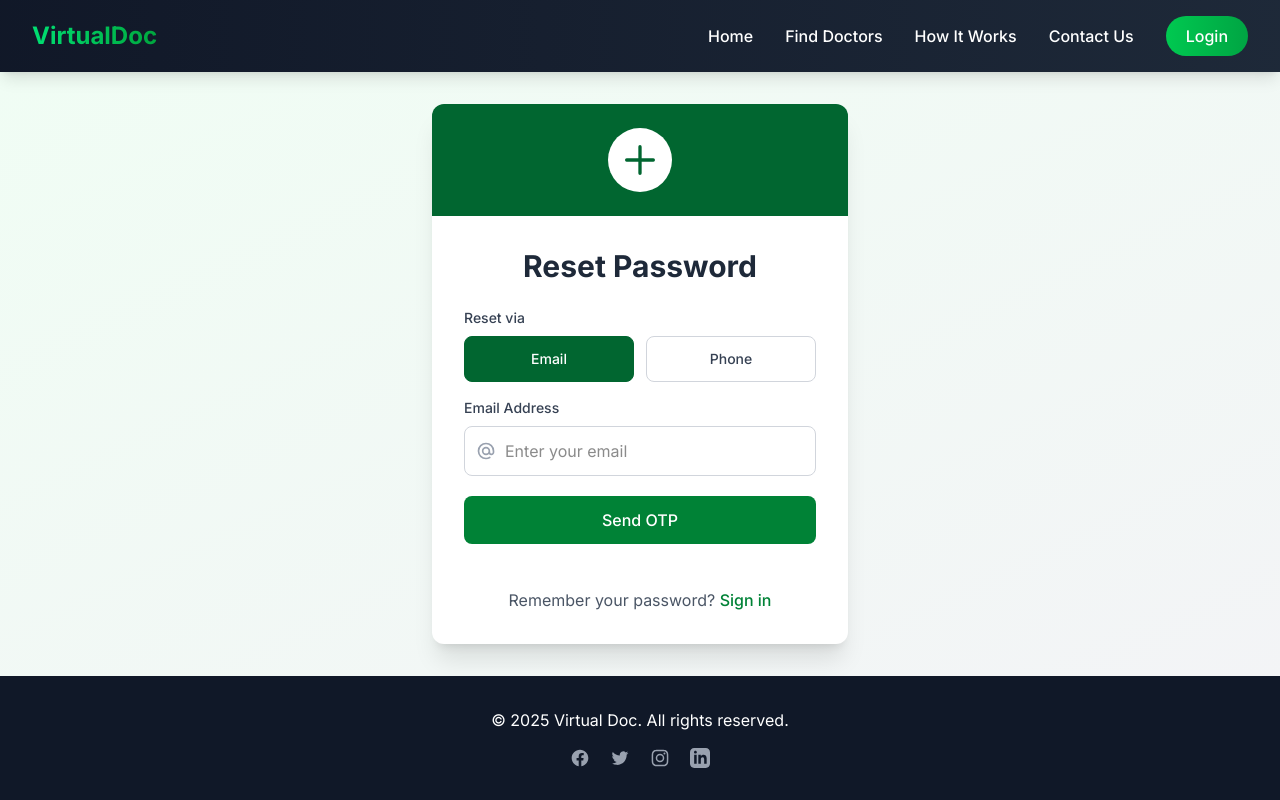
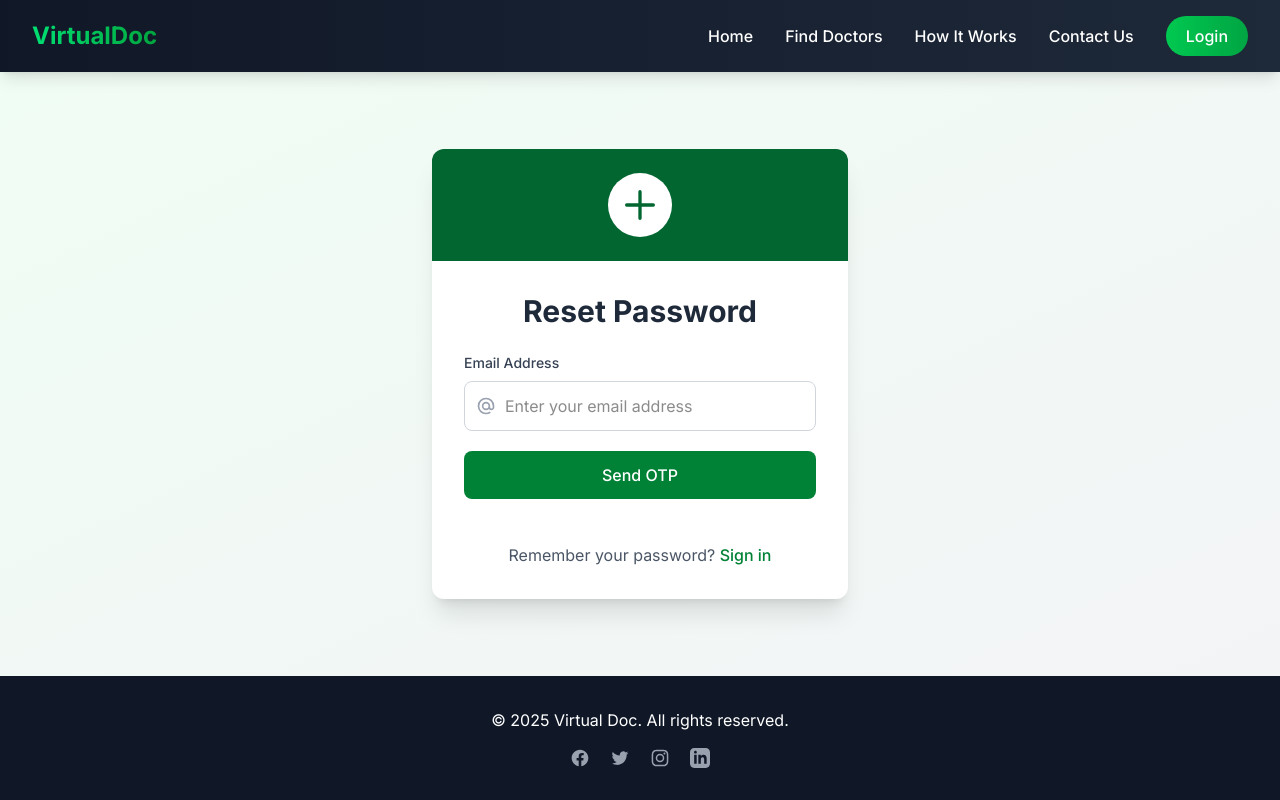
Before and after one commit to andrewsemtetteh/VirtualDoc, a Next.js app: page /auth/forgot-password in a window 1280 px wide. Built offline with nearby package versions, Linux system fonts and the light colour scheme.

Commit message:
connections

```diff
--- a/app/api/auth/[...nextauth]/route.js
+++ b/app/api/auth/[...nextauth]/route.js
@@ -9,7 +9,7 @@ export const authOptions = {
     CredentialsProvider({
       name: 'Credentials',
       credentials: {
-        login: { label: "Email/Phone", type: "text" },
+        login: { label: "Email", type: "email" },
         password: { label: "Password", type: "password" }
       },
       async authorize(credentials) {
@@ -18,17 +18,12 @@ export const authOptions = {
           await dbConnect();
           console.log('Connected to database');
 
-          // Find user by email or phone number
-          const user = await User.findOne({
-            $or: [
-              { email: credentials.login },
-              { phoneNumber: credentials.login }
-            ]
-          });
+          // Find user by email
+          const user = await User.findOne({ email: credentials.login });
 
           if (!user) {
             console.log('No user found for:', credentials.login);
-            throw new Error('No user found with this email or phone number');
+            throw new Error('No user found with this email');
           }
 
           console.log('User found, verifying password...');
--- a/app/auth/ForgotPasswordForm.js
+++ b/app/auth/ForgotPasswordForm.js
@@ -12,7 +12,7 @@ export default function ForgotPasswordForm() {
     otp: '',
     newPassword: '',
     confirmPassword: '',
-    contactType: 'email' // 'email' or 'phone'
+    contactType: 'email' // Remove phone option
   });
   const [error, setError] = useState('');
   const [success, setSuccess] = useState('');
@@ -98,47 +98,23 @@ export default function ForgotPasswordForm() {
               <form onSubmit={handleSubmit} className="space-y-5">
                 {step === 1 && (
                   <>
-                    <div className="mb-4">
-                      <label className="block text-gray-700 text-sm font-medium mb-2">Reset via</label>
-                      <div className="grid grid-cols-2 gap-3">
-                        {['email', 'phone'].map((type) => (
-                          <button
-                            key={type}
-                            type="button"
-                            onClick={() => setFormData(prev => ({ ...prev, contactType: type }))}
-                            className={`py-3 px-4 rounded-lg border text-sm font-medium transition-colors ${
-                              formData.contactType === type
-                                ? 'bg-green-800 text-white border-green-800'
-                                : 'bg-white text-gray-700 border-gray-300 hover:border-green-500'
-                            }`}
-                          >
-                            {type.charAt(0).toUpperCase() + type.slice(1)}
-                          </button>
-                        ))}
-                      </div>
-                    </div>
-
                     <div>
                       <label className="block text-gray-700 text-sm font-medium mb-2">
-                        {formData.contactType === 'email' ? 'Email Address' : 'Phone Number'}
+                        Email Address
                       </label>
                       <div className="relative">
                         <div className="absolute inset-y-0 left-0 pl-3 flex items-center pointer-events-none">
                           <svg xmlns="http://www.w3.org/2000/svg" className="h-5 w-5 text-gray-400" fill="none" viewBox="0 0 24 24" stroke="currentColor">
-                            {formData.contactType === 'email' ? (
-                              <path strokeLinecap="round" strokeLinejoin="round" strokeWidth={2} d="M16 12a4 4 0 10-8 0 4 4 0 008 0zm0 0v1.5a2.5 2.5 0 005 0V12a9 9 0 10-9 9m4.5-1.206a8.959 8.959 0 01-4.5 1.207" />
-                            ) : (
-                              <path strokeLinecap="round" strokeLinejoin="round" strokeWidth={2} d="M3 5a2 2 0 012-2h3.28a1 1 0 01.948.684l1.498 4.493a1 1 0 01-.502 1.21l-2.257 1.13a11.042 11.042 0 005.516 5.516l1.13-2.257a1 1 0 011.21-.502l4.493 1.498a1 1 0 01.684.949V19a2 2 0 01-2 2h-1C9.716 21 3 14.284 3 6V5z" />
-                            )}
+                            <path strokeLinecap="round" strokeLinejoin="round" strokeWidth={2} d="M16 12a4 4 0 10-8 0 4 4 0 008 0zm0 0v1.5a2.5 2.5 0 005 0V12a9 9 0 10-9 9m4.5-1.206a8.959 8.959 0 01-4.5 1.207" />
                           </svg>
                         </div>
                         <input
-                          type={formData.contactType === 'email' ? 'email' : 'tel'}
+                          type="email"
                           name="contact"
                           value={formData.contact}
                           onChange={handleChange}
                           className="w-full pl-10 pr-4 py-3 rounded-lg border border-gray-300 focus:ring-2 focus:ring-green-500 focus:border-transparent transition-colors"
-                          placeholder={`Enter your ${formData.contactType}`}
+                          placeholder="Enter your email address"
                           required
                         />
                       </div>
--- a/app/auth/LoginForm.js
+++ b/app/auth/LoginForm.js
@@ -15,6 +15,7 @@ export default function LoginForm() {
   });
   const [error, setError] = useState('');
   const [showSuccess, setShowSuccess] = useState(false);
+  const [showPassword, setShowPassword] = useState(false);
 
   useEffect(() => {
     if (searchParams.get('registered') === 'true') {
@@ -130,7 +131,7 @@ export default function LoginForm() {
                 {/* Login Field */}
                 <div>
                   <label className="block text-gray-700 text-sm font-medium mb-2">
-                    Email or Phone Number
+                    Email Address
                   </label>
                   <div className="relative">
                     <div className="absolute inset-y-0 left-0 pl-3 flex items-center pointer-events-none">
@@ -139,23 +140,19 @@ export default function LoginForm() {
                       </svg>
                     </div>
                     <input
-                      type="text"
+                      type="email"
                       name="login"
                       value={formData.login}
                       onChange={handleChange}
                       className="w-full pl-10 pr-4 py-3 rounded-lg border border-gray-300 focus:ring-2 focus:ring-green-500 focus:border-transparent transition-colors"
-                      placeholder="Enter your email or phone number"
+                      placeholder="Enter your email address"
                       required
                     />
                   </div>
-                  <p className="mt-1 text-xs text-gray-500">You can use either your email address or phone number to sign in</p>
                 </div>
 
                 <div>
-                  <div className="flex justify-between mb-2">
-                    <label className="block text-gray-700 text-sm font-medium">Password</label>
-                    <Link href="/auth/forgot-password" className="text-sm text-green-700 hover:text-green-800">Forgot Password?</Link>
-                  </div>
+                  <label className="block text-gray-700 text-sm font-medium mb-2">Password</label>
                   <div className="relative">
                     <div className="absolute inset-y-0 left-0 pl-3 flex items-center pointer-events-none">
                       <svg xmlns="http://www.w3.org/2000/svg" className="h-5 w-5 text-gray-400" fill="none" viewBox="0 0 24 24" stroke="currentColor">
@@ -163,15 +160,38 @@ export default function LoginForm() {
                       </svg>
                     </div>
                     <input
-                      type="password"
+                      type={showPassword ? "text" : "password"}
                       name="password"
                       value={formData.password}
                       onChange={handleChange}
-                      className="w-full pl-10 pr-4 py-3 rounded-lg border border-gray-300 focus:ring-2 focus:ring-green-500 focus:border-transparent transition-colors"
+                      className="w-full pl-10 pr-10 py-3 rounded-lg border border-gray-300 focus:ring-2 focus:ring-green-500 focus:border-transparent transition-colors"
                       placeholder="Enter your password"
                       required
                     />
+                    <button
+                      type="button"
+                      onClick={() => setShowPassword(!showPassword)}
+                      className="absolute inset-y-0 right-0 pr-3 flex items-center text-gray-500 hover:text-gray-700 focus:outline-none"
+                      aria-label={showPassword ? "Hide password" : "Show password"}
+                    >
+                      {showPassword ? (
+                        <svg xmlns="http://www.w3.org/2000/svg" className="h-5 w-5" fill="none" viewBox="0 0 24 24" stroke="currentColor">
+                          <path strokeLinecap="round" strokeLinejoin="round" strokeWidth={2} d="M15 12a3 3 0 11-6 0 3 3 0 016 0z" />
+                          <path strokeLinecap="round" strokeLinejoin="round" strokeWidth={2} d="M2.458 12C3.732 7.943 7.523 5 12 5c4.478 0 8.268 2.943 9.542 7-1.274 4.057-5.064 7-9.542 7-4.477 0-8.268-2.943-9.542-7z" />
+                        </svg>
+                      ) : (
+                        <svg xmlns="http://www.w3.org/2000/svg" className="h-5 w-5" fill="none" viewBox="0 0 24 24" stroke="currentColor">
+                          <path strokeLinecap="round" strokeLinejoin="round" strokeWidth={2} d="M13.875 18.825A10.05 10.05 0 0112 19c-4.478 0-8.268-2.943-9.543-7a9.97 9.97 0 011.563-3.029m5.858.908a3 3 0 114.243 4.243M9.878 9.878l4.242 4.242M9.88 9.88l-3.29-3.29m7.532 7.532l3.29 3.29M3 3l3.59 3.59m0 0A9.953 9.953 0 0112 5c4.478 0 8.268 2.943 9.543 7a10.025 10.025 0 01-4.132 5.411m0 0L21 21" />
+                        </svg>
+                      )}
+                    </button>
                   </div>
+                </div>
+
+                <div className="flex justify-end">
+                  <Link href="/auth/forgot-password" className="text-sm text-green-700 hover:text-green-800 font-medium">
+                    Forgot Password?
+                  </Link>
                 </div>
 
                 <button
--- a/app/auth/RegisterForm.js
+++ b/app/auth/RegisterForm.js
@@ -15,10 +15,9 @@ export default function RegisterForm() {
   const [formData, setFormData] = useState({
     fullName: '',
     email: '',
-    phoneNumber: '',
     password: '',
     confirmPassword: '',
-    role: 'patient',
+    role: 'customer',
     specialization: '',
     licenseNumber: '',
     yearsOfExperience: '',
@@ -104,12 +103,6 @@ export default function RegisterForm() {
 
     if (!formData.email) {
       setError('Email is required');
-      setLoading(false);
-      return;
-    }
-
-    if (!formData.phoneNumber) {
-      setError('Phone number is required');
       setLoading(false);
       return;
     }
@@ -432,30 +425,6 @@ export default function RegisterForm() {
                         />
                       </div>
                     </div>
-
-                    {/* Phone Number Field */}
-                    <div>
-                      <label className="block text-gray-700 text-sm font-medium mb-2">
-                        Phone Number
-                        <span className="text-red-500 ml-1">*</span>
-                      </label>
-                      <div className="relative">
-                        <div className="absolute inset-y-0 left-0 pl-3 flex items-center pointer-events-none">
-                          <svg xmlns="http://www.w3.org/2000/svg" className="h-5 w-5 text-gray-400" fill="none" viewBox="0 0 24 24" stroke="currentColor">
-                            <path strokeLinecap="round" strokeLinejoin="round" strokeWidth={2} d="M3 5a2 2 0 012-2h3.28a1 1 0 01.948.684l1.498 4.493a1 1 0 01-.502 1.21l-2.257 1.13a11.042 11.042 0 005.516 5.516l1.13-2.257a1 1 0 011.21-.502l4.493 1.498a1 1 0 01.684.949V19a2 2 0 01-2 2h-1C9.716 21 3 14.284 3 6V5z" />
-                          </svg>
-                        </div>
-                        <input
-                          type="tel"
-                          name="phoneNumber"
-                          value={formData.phoneNumber}
-                          onChange={handleChange}
-                          className="w-full pl-10 pr-4 py-3 rounded-lg border border-gray-300 focus:ring-2 focus:ring-green-500 focus:border-transparent transition-colors"
-                          placeholder="Enter your phone number"
-                          required
-                        />
-                      </div>
-                    </div>
                   </div>
                 </div>
 
--- a/app/dashboard/admin/page.js
+++ b/app/dashboard/admin/page.js
@@ -1716,9 +1716,7 @@ export default function AdminDashboard() {
                       className="w-full h-full object-cover"
                     />
                   ) : (
-                    <span className={`text-sm font-medium text-white`}>
-                      {session?.user?.name ? session.user.name.split(' ').map(n => n[0]).join('') : 'AT'}
-                    </span>
+                    <User className="h-5 w-5 text-white" />
                   )}
                 </div>
                 <div className="text-left hidden md:block">
--- a/app/dashboard/doctor/page.js
+++ b/app/dashboard/doctor/page.js
@@ -576,9 +576,7 @@ export default function DoctorDashboard() {
                       className="w-full h-full object-cover"
                     />
                   ) : (
-                    <span className={`text-sm font-medium text-white`}>
-                      {session?.user?.name ? session.user.name.split(' ').map(n => n[0]).join('') : 'JD'}
-                    </span>
+                    <User className="h-5 w-5 text-white" />
                   )}
                 </div>
                 <div className="text-left hidden md:block">
--- a/app/dashboard/patient/page.js
+++ b/app/dashboard/patient/page.js
@@ -722,9 +722,7 @@ export default function PatientDashboard() {
                       className="w-full h-full object-cover"
                     />
                   ) : (
-                    <span className={`text-sm font-medium text-white`}>
-                      {session?.user?.name ? session.user.name.split(' ').map(n => n[0]).join('') : 'JD'}
-                    </span>
+                    <User className="h-5 w-5 text-white" />
                   )}
                 </div>
                 <div className="text-left hidden md:block">
--- a/models/User.js
+++ b/models/User.js
@@ -9,10 +9,6 @@ const userSchema = new mongoose.Schema({
     type: String,
     required: [true, 'Email is required'],
     unique: true,
-  },
-  phoneNumber: {
-    type: String,
-    required: [true, 'Phone number is required'],
   },
   password: {
     type: String,
```
Also changed, not shown: app/api/auth/register/route.js (+3 -9 lines).
